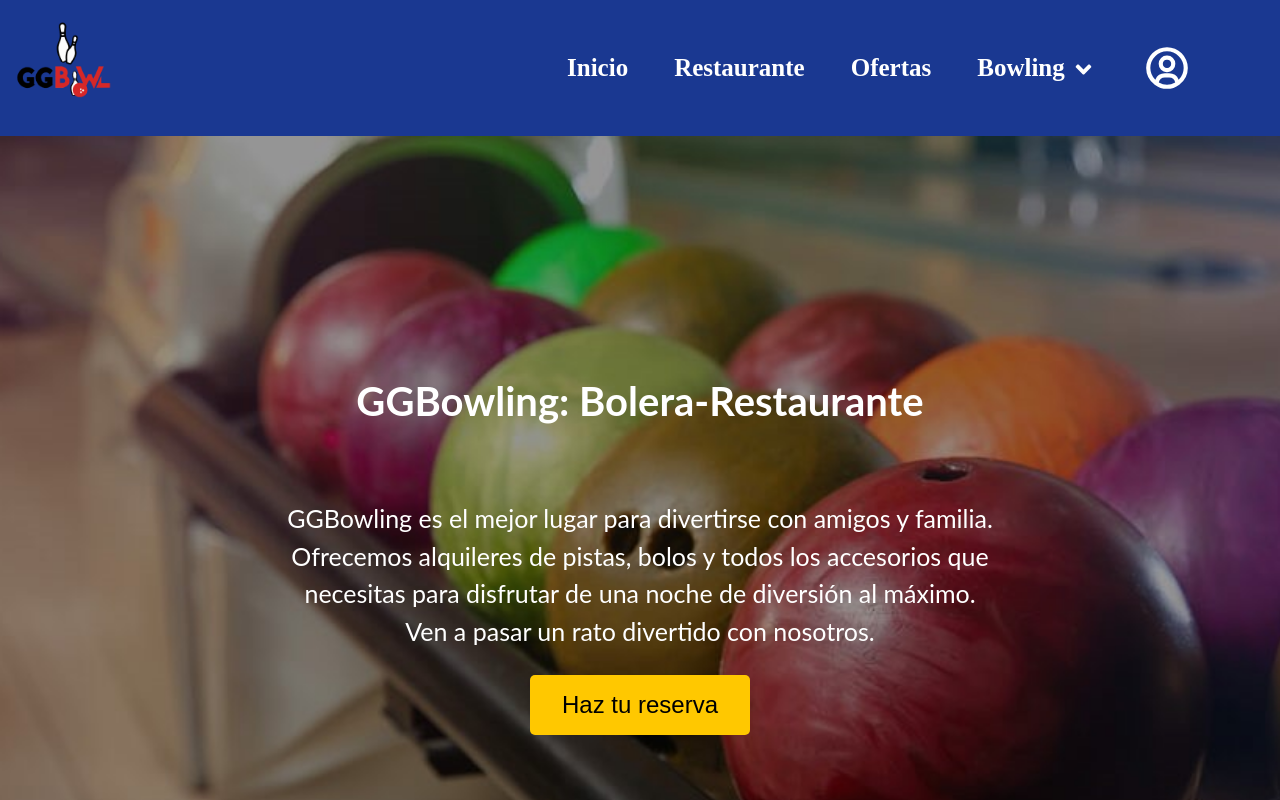
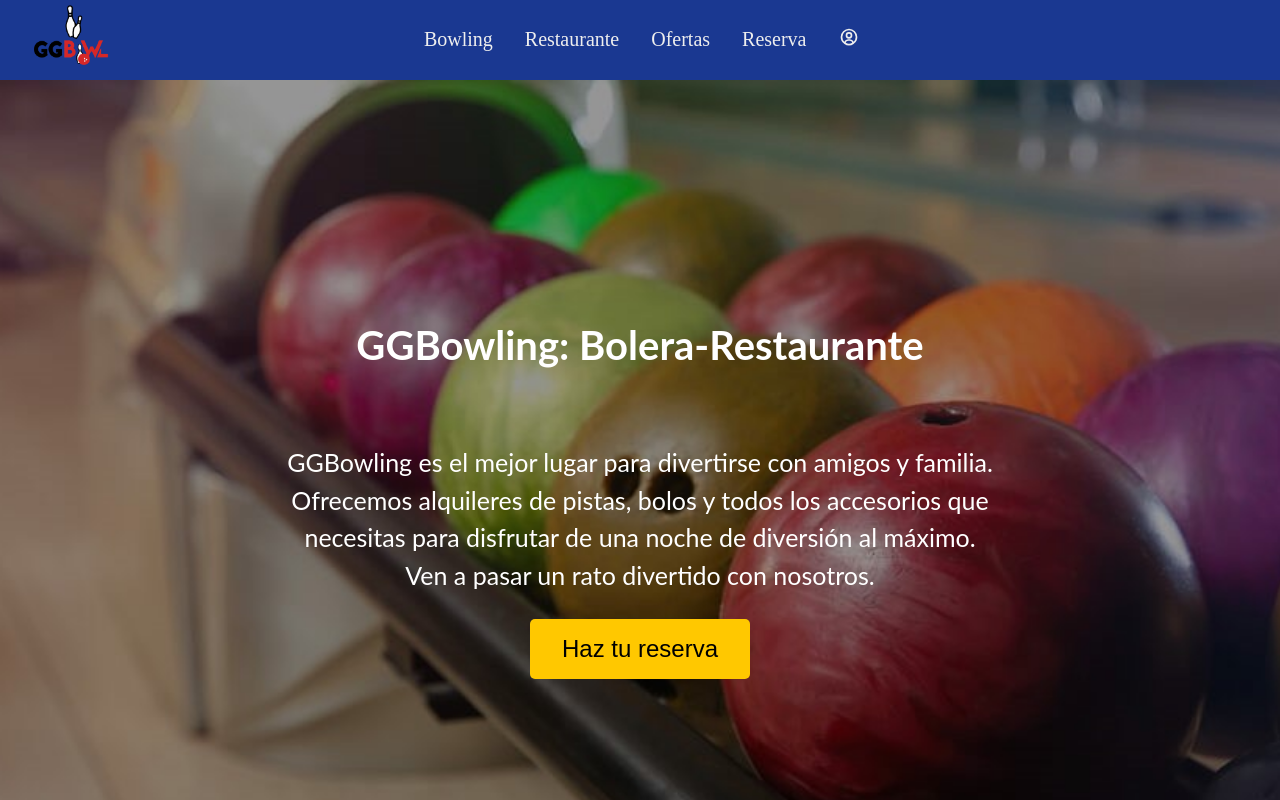
Before and after one commit to ivangarciagarcia/GGBowling, a React (Create React App) app in the folder ggbowling-front/: page / in a window 1280 px wide. Shown: the top 800 px of the page. Built offline with nearby package versions, Linux system fonts and the light colour scheme.

Commit message:
header fixed

```diff
--- a/ggbowling-front/src/components/navBar/NavBar.tsx
+++ b/ggbowling-front/src/components/navBar/NavBar.tsx
@@ -1,11 +1,12 @@
 /* eslint-disable jsx-a11y/anchor-is-valid */
 import './navBar.scss';
 
-import React, { useState } from 'react';
-import { FaAngleDown } from 'react-icons/fa';
+import React from 'react';
+import { FaBars, FaTimes } from 'react-icons/fa';
 import { BiUserCircle } from 'react-icons/bi';
 import { useNavigate } from 'react-router-dom';
 import { useSelector } from 'react-redux';
+import { useRef } from 'react';
 
 export interface NavBarProps {
   img: string;
@@ -15,9 +16,9 @@ export interface NavBarProps {
   item3?: string;
   item4?: string;
   item5?: string;
-  subitem1: string;
-  subitem2: string;
-  subitem3: string;
+  subitem1?: string;
+  subitem2?: string;
+  subitem3?: string;
 }
 
 interface LoginState {
@@ -26,19 +27,13 @@ interface LoginState {
   error: string | null;
 }
 
-
-
 export const NavBar = (props: NavBarProps) => {
   const navigate = useNavigate();
-  const {img, alt, item1, item2, item3, item4, subitem1, subitem2, subitem3 } = props;
-  const [showMenu, setShowMenu] = useState(false);
+  const { img, alt, item1, item2, item3, item4 } = props;
+
   const { userInfo } = useSelector(
     (state: { login: LoginState }) => state.login
   );
-
-  function handleMenuToggle() {
-    setShowMenu(!showMenu);
-  }
 
   function handleProfileOnclick() {
     if (userInfo === null) {
@@ -47,67 +42,32 @@ export const NavBar = (props: NavBarProps) => {
       navigate('/profile');
     }
   }
+  const navRef = useRef<HTMLDivElement>(null);
+
+  const showNavbar = () => {
+    if (navRef.current) {
+      navRef.current.classList.toggle('responsive_nav');
+    }
+  };
 
   return (
-    <header className='header'>
-      <div className="content">
-        <img src={`${process.env.PUBLIC_URL + img}`} alt={alt} />
-      </div>
-      <nav className="navbar">
-        {/* Botón de menú hamburguesa */}
-        <button
-          type="button"
-          id="menu-toggle"
-          className={showMenu ? 'open' : ''}
-          onClick={handleMenuToggle}
-        >
-          <span className="sr-only">Toggle navigation</span>
-          <span className="icon-bar"></span>
-          <span className="icon-bar"></span>
-          <span className="icon-bar"></span>
+    <header>
+      <img src={`${process.env.PUBLIC_URL + img}`} alt={alt} />
+      <nav ref={navRef}>
+        <a onClick={() => navigate('/')}>{item1}</a>
+        <a onClick={() => navigate('/restaurant')}>{item2}</a>
+        <a onClick={() => navigate('/offers')}>{item3}</a>
+        <a onClick={() => navigate('/booking')}>{item4}</a>
+        <a onClick={handleProfileOnclick}>
+          <BiUserCircle />
+        </a>
+        <button className="nav-btn nav-close-btn" onClick={showNavbar}>
+          <FaTimes />
         </button>
-
-        {/* Lista de navegación */}
-        <ul className={`menu ${showMenu ? 'show' : ''}`}>
-          <li>
-            <a onClick={() => navigate('/')}>{item1}</a>
-          </li>
-
-          <li>
-            <a onClick={() => navigate('/restaurant')}>{item2}</a>
-          </li>
-
-          <li>
-            <a onClick={() => navigate('/offers')}>{item3}</a>
-          </li>
-
-          <li className="dropdown">
-            <a>
-              {item4} <FaAngleDown />
-            </a>
-
-            <ul className="dropdown-menu">
-              <li>
-                <a onClick={() => navigate('/prices')}>{subitem1}</a>
-              </li>
-
-              <li>
-                <a onClick={() => navigate('/installations')}>{subitem2}</a>
-              </li>
-
-              <li>
-                <a onClick={() => navigate('/booking')}>{subitem3}</a>
-              </li>
-            </ul>
-          </li>
-
-          <li>
-            <a className="profile" onClick={handleProfileOnclick}>
-              <BiUserCircle />
-            </a>
-          </li>
-        </ul>
       </nav>
+      <button className="nav-btn" onClick={showNavbar}>
+        <FaBars />
+      </button>
     </header>
   );
 };
--- a/ggbowling-front/src/components/navBar/navBar.scss
+++ b/ggbowling-front/src/components/navBar/navBar.scss
@@ -1,211 +1,95 @@
-$logo-size: 100px;
+$logo-size: 80px;
+@import url("https://fonts.googleapis.com/css2?family=Titillium+Web:wght@300;400;700&display=swap");
 
 body {
-  margin: 0 auto;
+	padding: 0;
+	margin: 0;
+	box-sizing: border-box;
+}
 
-  .header {
+:root {
+	--mainColor: #1a3891;
+	--mainColorLight: #5767aa;
+	--secondaryColor: #db2b39;
+	--textColor: #eee;
+}
+
+header {
+	display: flex;
+  font-size: 20px;
+	align-items: center;
+	justify-content: space-between;
+	height: 80px;
+	padding: 0 2rem;
+	background-color: var(--mainColor);
+	color: var(--textColor);
+  img{
+    width: $logo-size;
+    height: $logo-size;
+  }
+}
+
+nav a {
+	margin: 0 1rem;
+	color: var(--textColor);
+	text-decoration: none;
+}
+
+nav a:hover {
+	color: var(--secondaryColor);
+  cursor: pointer;
+}
+
+header .nav-btn {
+	padding: 5px;
+	cursor: pointer;
+	background: transparent;
+	border: none;
+	outline: none;
+	color: var(--textColor);
+	visibility: hidden;
+	opacity: 0;
+	font-size: 1.8rem;
+}
+
+header div,
+nav {
 	display: flex;
 	align-items: center;
-    justify-content: space-between;
-    background-color: #1a3891;
-    .navbar {
-      display: flex;
-      justify-content: space-between;
-      align-items: center;
-      padding: 10px;
-      cursor: pointer;
-      font-size: 25px;
-      margin-right: 70px;
+}
 
-      button {
-        display: none;
-        background-color: transparent;
-        border: none;
-        padding: 0;
-        margin-right: 15px;
-
-        .icon-bar {
-          display: block;
-          width: 22px;
-          height: 2px;
-          border-radius: 1px;
-          margin-bottom: 4px;
-          position: relative;
-          background-color: #333;
-          transition: all 0.2s ease-in-out;
-
-          &:nth-child(2) {
+@media only screen and (max-width: 1024px) {
+	header .nav-btn {
+		visibility: visible;
 		opacity: 1;
 	}
 
-          &:nth-child(1),
-          &:nth-child(3) {
-            transform-origin: center center;
+	header nav {
+		position: fixed;
+		top: -100vh;
+		left: 0;
+		height: 100%;
+		width: 100%;
+		display: flex;
+		flex-direction: column;
+		align-items: center;
+		justify-content: center;
+		gap: 1.5rem;
+		background-color: var(--mainColor);
+		transition: 1s;
 	}
 
-          &:nth-child(1) {
-            transform: rotate(0) translate(0, 0);
+	header .responsive_nav {
+		transform: translateY(100vh);
 	}
 
-          &:nth-child(3) {
-            transform: rotate(0) translate(0, 0);
+	nav .nav-close-btn {
+		position: absolute;
+		top: 2rem;
+		right: 2rem;
+	}
+
+	nav a {
+		font-size: 1.5rem;
 	}
 }
-
-        &.open .icon-bar:nth-child(1) {
-          transform: rotate(45deg) translate(5px, 6px);
-        }
-
-        &.open .icon-bar:nth-child(2) {
-          opacity: 0;
-        }
-
-        &.open .icon-bar:nth-child(3) {
-          transform: rotate(-45deg) translate(5px, -6px);
-        }
-
-        .sr-only {
-          visibility: hidden;
-          position: absolute;
-          overflow: hidden;
-          clip: rect(0, 0, 0, 0);
-          width: 1px;
-          height: 1px;
-        }
-      }
-
-      ul.menu {
-        display: flex;
-        align-items: center;
-        list-style: none;
-
-        li {
-          margin: 0 15px;
-
-          a {
-            text-decoration: none;
-            font-weight: bold;
-            padding: 0.5rem;
-            transition: all 0.2s ease-in-out;
-            color: white;
-
-            &:hover {
-              background-color: #0f225a;
-              border-radius: 5px;
-            }
-          }
-
-          &.dropdown {
-            position: relative;
-
-            ul.dropdown-menu {
-              display: none;
-              position: absolute;
-              top: 100%;
-              left: 0;
-              z-index: 1;
-              min-width: 110%;
-              padding-top: 40px;
-              width: 96%;
-              list-style: none;
-
-              li {
-                margin: 0;
-              }
-
-              a {
-                background-color: #1a3891;
-                color: white;
-                padding: 10px;
-                display: block;
-                width: 110%;
-                text-align: left;
-                transition: all 0.2s ease-in-out;
-                font-family: 'Lato';
-                font-weight: bold;
-
-                &:hover {
-                  background-color: #0f225a;
-                }
-              }
-            }
-
-            &:hover {
-              .dropdown-menu {
-                display: block;
-                z-index: 1;
-              }
-            }
-          }
-
-          &:last-child {
-            margin-right: 0;
-          }
-
-          a svg {
-            vertical-align: middle;
-          }
-        }
-
-        &.show {
-          flex-direction: column;
-          text-align: center;
-
-          li {
-            margin: 10px 0;
-          }
-        }
-
-        @media (max-width: 900px) {
-          button {
-            display: block;
-            color: white;
-            background-color: white;
-          }
-
-          ul.menu {
-            display: none;
-            flex-direction: column;
-            background-color: #fff;
-            position: absolute;
-            top: 50px;
-            left: 0;
-            right: 0;
-            padding: 10px;
-            box-shadow: 0 4px 6px rgba(0, 0, 0, 0.1);
-
-            li {
-              display: block;
-              margin: 10px 0;
-            }
-          }
-
-          button.open ~ ul.menu {
-            display: flex;
-          }
-        }
-      }
-
-      .profile {
-        display: flex;
-        font-size: 50px;
-        align-items: center;
-        justify-content: center;
-      }
-    }
-
-    .content {
-      display: inline-block;
-      margin: 15px;
-
-      img {
-        height: $logo-size;
-        width: $logo-size;
-      }
-      @media (max-width: 920px) {
-        display: flex;
-        margin: 15px;
-      }
-    }
-  }
-}
--- a/ggbowling-front/src/modules/home/Home.tsx
+++ b/ggbowling-front/src/modules/home/Home.tsx
@@ -15,13 +15,10 @@ export const Home = () => {
       <NavBar
         img={'/img/logo.png'}
         alt={'logo'}
-        item1={'Inicio'}
+        item1={'Bowling'}
         item2={'Restaurante'}
         item3={'Ofertas'}
-        item4={'Bowling'}
-        subitem1={'Precios'}
-        subitem2={'Instalaciones'}
-        subitem3={'Reserva'}
+        item4={'Reserva'}
       />
       <main>
         <section
```
Lines whose indentation alone changed are shown as unchanged.
